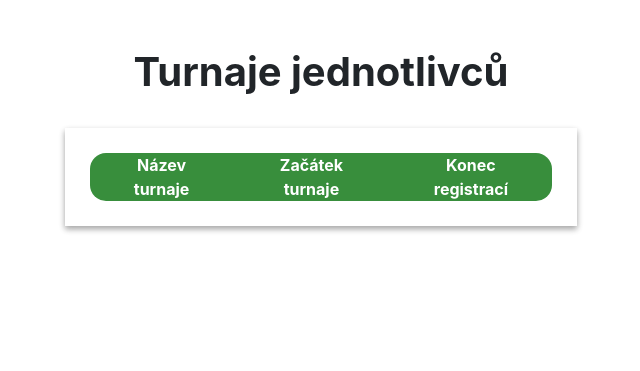
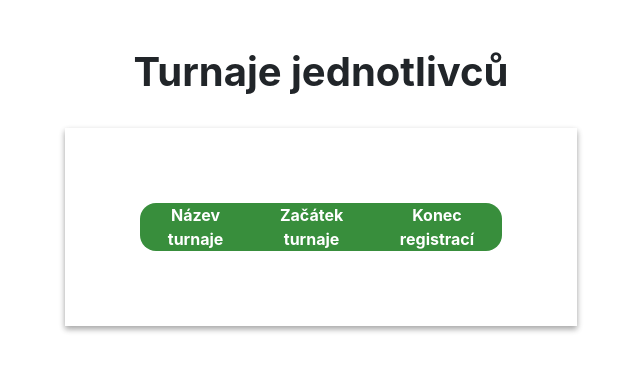
Before and after one commit to Jonnymen/IIS-projekt, a Django app: page /list_tournament_s/ in a window 1280 px wide. Shown: the part 56-427 px from the top of the page, without its empty margins (319-959 px from the left). Run offline with Django 3.2, Linux system fonts and the light colour scheme; data that the repository does not hold is empty; some libraries are stand-ins or nearby versions.

Commit message:
Tournament list html

```diff
--- a/IIS_project/Kulecnik/templates/Kulecnik/tournament_s.html
+++ b/IIS_project/Kulecnik/templates/Kulecnik/tournament_s.html
@@ -27,7 +27,7 @@
     <br>
     <br>
         <h1 align="center"><b>Turnaje jednotlivců</b></h1><br>
-        <div style="display: table; margin: auto; padding: 25px;box-shadow: 0 3px 6px rgba(0,0,0,0.16), 0 3px 6px rgba(0,0,0,0.23);width:40%;">
+        <div style="display: table; margin: auto; padding: 25px;box-shadow: 0 3px 6px rgba(0,0,0,0.16), 0 3px 6px rgba(0,0,0,0.23);width:40%;padding: 75px;">
             <table align="center" cellpadding = "5" cellspacing = "5">
                 <tr>
                     <td><b>Název turnaje</b></td>
```
